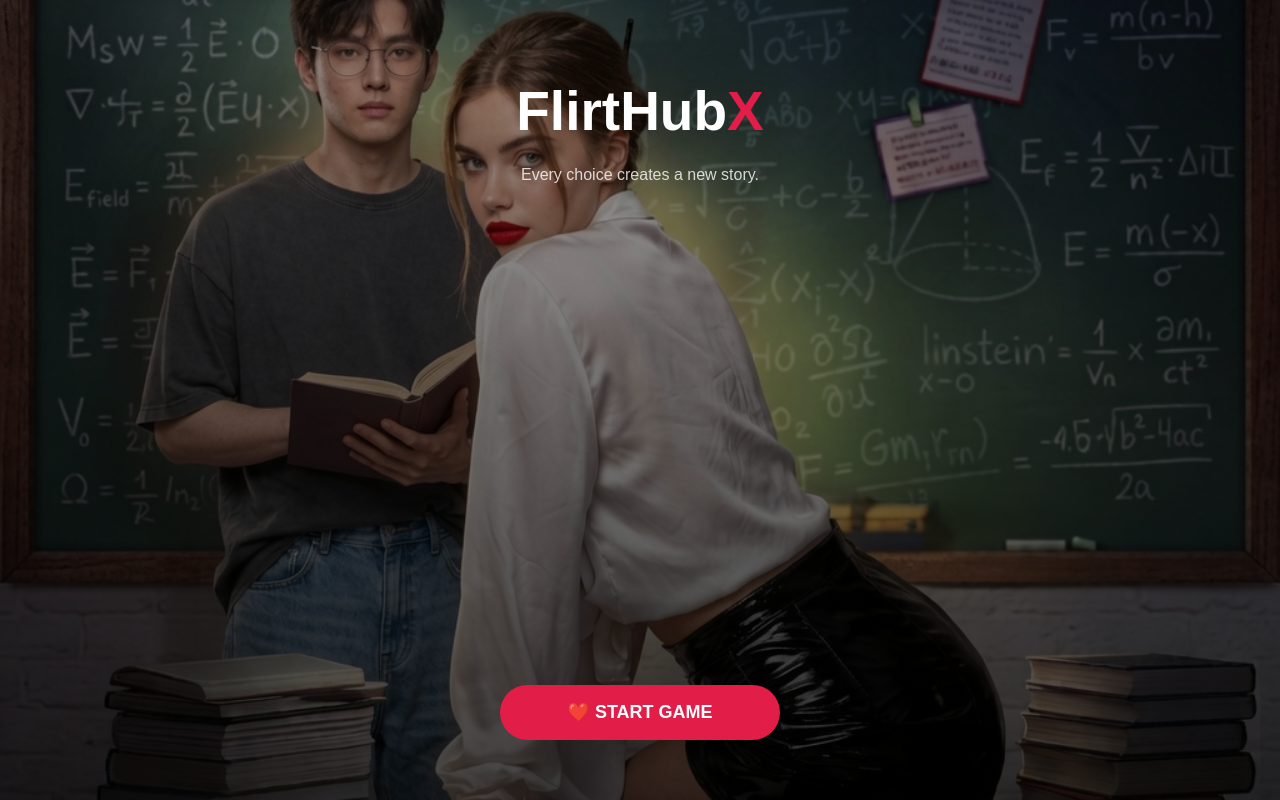
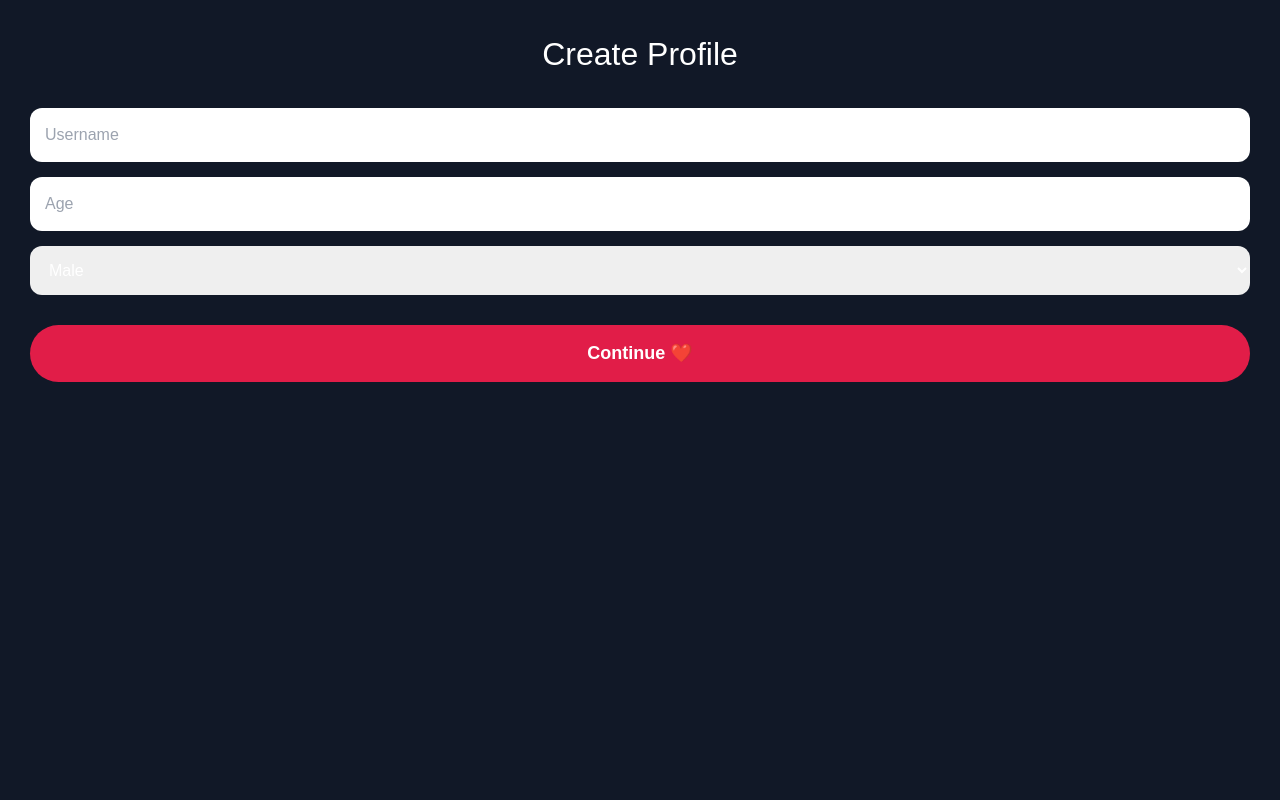
Before and after one commit to zaydmezgebo964-spec/flirthubX-, a plain HTML site: page index.html in a window 1280 px wide. Both pictures are taken after a click on the button "❤️ START GAME". Drawn offline with nearby package versions, Linux system fonts and the light colour scheme.

Commit message:
Update index.html

```diff
--- a/index.html
+++ b/index.html
@@ -67,7 +67,95 @@
 
 </head>
 
-<body>
+<body> <div id="profileScreen" style="
+display:none;
+position:fixed;
+inset:0;
+background:#111827;
+padding:30px;
+color:white;
+">
+
+<h2 style="text-align:center;font-size:32px;">
+Create Profile
+</h2>
+
+<input
+id="username"
+placeholder="Username"
+style="
+width:100%;
+padding:15px;
+margin-top:30px;
+border-radius:12px;
+border:none;
+font-size:16px;
+">
+
+<input
+id="age"
+type="number"
+placeholder="Age"
+style="
+width:100%;
+padding:15px;
+margin-top:15px;
+border-radius:12px;
+border:none;
+font-size:16px;
+">
+
+<select
+id="gender"
+style="
+width:100%;
+padding:15px;
+margin-top:15px;
+border-radius:12px;
+border:none;
+font-size:16px;
+">
+<option>Male</option>
+<option>Female</option>
+<option>Non-binary</option>
+</select>
+
+<button
+style="
+width:100%;
+margin-top:30px;
+padding:15px;
+background:#e11d48;
+color:white;
+border:none;
+border-radius:999px;
+font-size:18px;
+font-weight:bold;
+"
+onclick="continueGame()"
+>
+Continue ❤️
+</button>
+
+</div>
+
+<script>
+function showProfile(){
+document.querySelector(".bg").style.display="none";
+document.getElementById("profileScreen").style.display="block";
+}
+
+function continueGame(){
+const name=document.getElementById("username").value;
+
+if(name===""){
+alert("Please enter your username.");
+return;
+}
+
+alert("Welcome to FlirtHubX, "+name+"!");
+}
+</script>
 
 <div class="bg">
 
@@ -76,7 +164,7 @@
 <p>Every choice creates a new story.</p>
 </div>
 
-<button class="start">
+<button class="start" onclick="showProfile()">
 ❤️ START GAME
 </button>
 
```
